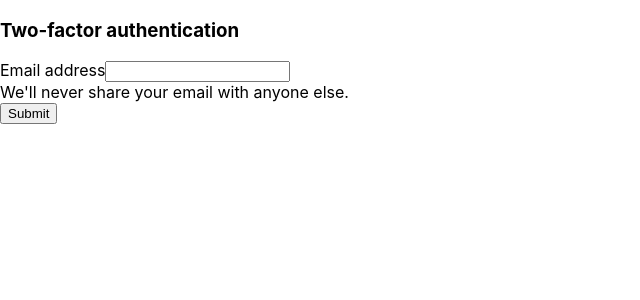
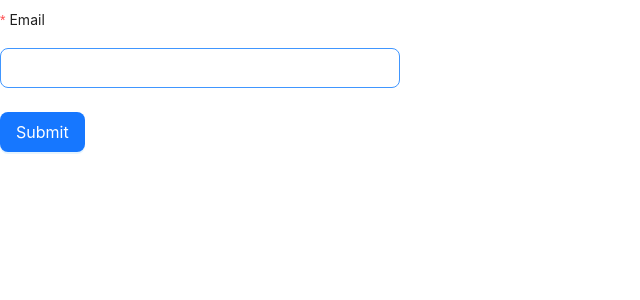
Before and after one commit to fernanda-freitas/two-factor-auth, a React (Create React App) app: page / in a window 1280 px wide. Shown: the top 300 px of the page, without its empty margins (0-640 px from the left). Built offline with nearby package versions, Linux system fonts and the light colour scheme; the HTML template or start-up script is replaced by a standard one.

Commit message:
ant form

```diff
--- a/src/App.jsx
+++ b/src/App.jsx
@@ -1,18 +1,41 @@
 import React from 'react';
+import { Button, Form, Input, Space } from 'antd';
 
 function App() {
+  const onFinish = () => {
+    console.log("Submited")
+  }
+
+  const onFinishFailed = () => {
+    console.log("Failed submition")
+  }
+
   return (
-    <div className="d-flex">
-      <form className='mx-auto mt-5'>
-        <h3 className='mb-4'>Two-factor authentication</h3>
-        <div class="mb-3">
-          <label for="exampleInputEmail1" class="form-label">Email address</label>
-          <input type="email" class="form-control" id="exampleInputEmail1" aria-describedby="emailHelp" />
-          <div id="emailHelp" class="form-text">We'll never share your email with anyone else.</div>
-        </div>
-        <button type="submit" class="btn btn-primary">Submit</button>
-      </form>
-    </div>
+    <Form
+      name="basic"
+      style={{ maxWidth: 400 }}
+      initialValues={{ remember: true }}
+      onFinish={onFinish}
+      onFinishFailed={onFinishFailed}
+      autoComplete="off"
+      layout="vertical"
+      size="large"
+    >
+
+      <Form.Item
+        label="Email"
+        name="email"
+        rules={[{ required: true, message: 'Please input your email!' }]}
+      >
+        <Input />
+      </Form.Item>
+
+      <Form.Item>
+        <Button type="primary" size="large" htmlType="submit">
+          Submit
+        </Button>
+      </Form.Item>
+    </Form>
   );
 }
 
```
